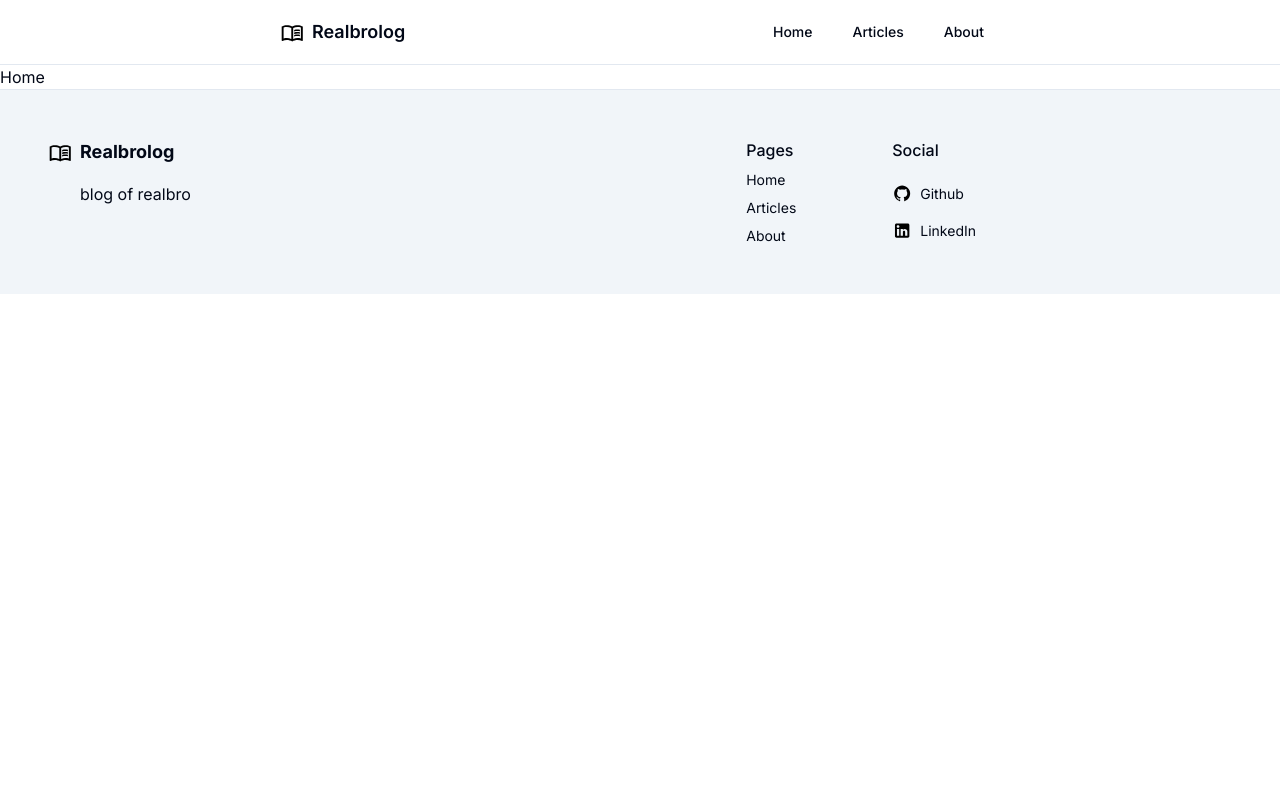
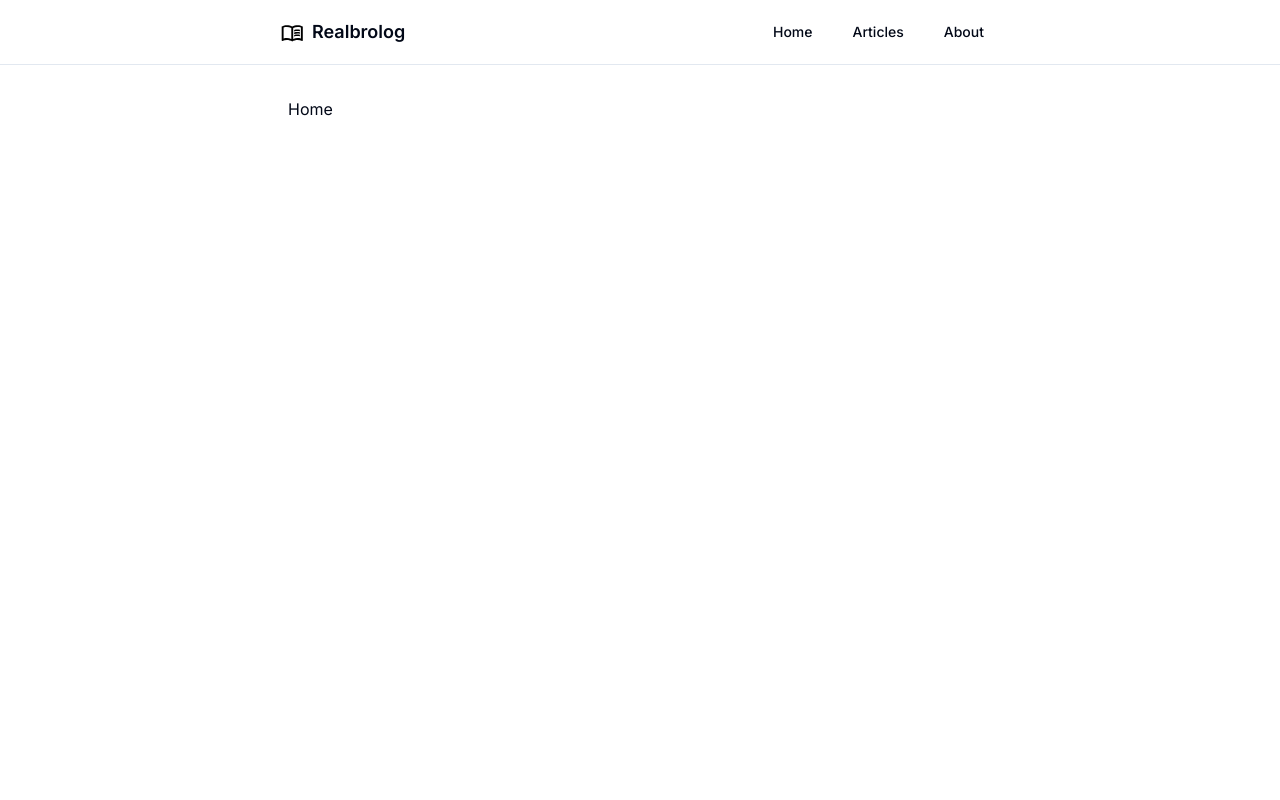
Before and after one commit to realbronoh/realbrolog, a Next.js app: page / in a window 1280 px wide. Shown: the top 800 px of the page. Built offline with nearby package versions, Linux system fonts and the light colour scheme.

Commit message:
center content and footer

```diff
--- a/src/app/layout.tsx
+++ b/src/app/layout.tsx
@@ -3,6 +3,7 @@ import { Inter } from 'next/font/google';
 import './globals.css';
 import Navbar from '@/components/Navbar';
 import Footer from '@/components/Footer';
+import Center from '@/components/Center';
 
 const inter = Inter({ subsets: ['latin'] });
 
@@ -20,7 +21,7 @@ export default function RootLayout({
     <html lang="en">
       <body className={inter.className}>
         <Navbar />
-        {children}
+        <Center>{children}</Center>
         <Footer />
       </body>
     </html>
--- /dev/null
+++ b/src/components/Center.tsx
@@ -0,0 +1,11 @@
+import React from 'react';
+
+const Center = ({ children }: { children: React.ReactNode }) => {
+  return (
+    <div className="mx-auto p-4 min-h-screen md:max-w-3xl md:p-8">
+      {children}
+    </div>
+  );
+};
+
+export default Center;
--- a/src/components/Footer.tsx
+++ b/src/components/Footer.tsx
@@ -7,7 +7,7 @@ import { SOCIAL_ITEMS } from '@/constants/footer';
 const Footer = () => {
   return (
     <footer className="bg-muted py-12 border-t">
-      <div className="max-w-5xl flex flex-col-reverse items-center justify-between px-12 gap-8 md:flex-row md:items-start">
+      <div className="mx-auto max-w-5xl flex flex-col-reverse items-center justify-between px-12 gap-8 md:flex-row md:items-start">
         <MainLogo />
         <SubTabs />
       </div>
```
